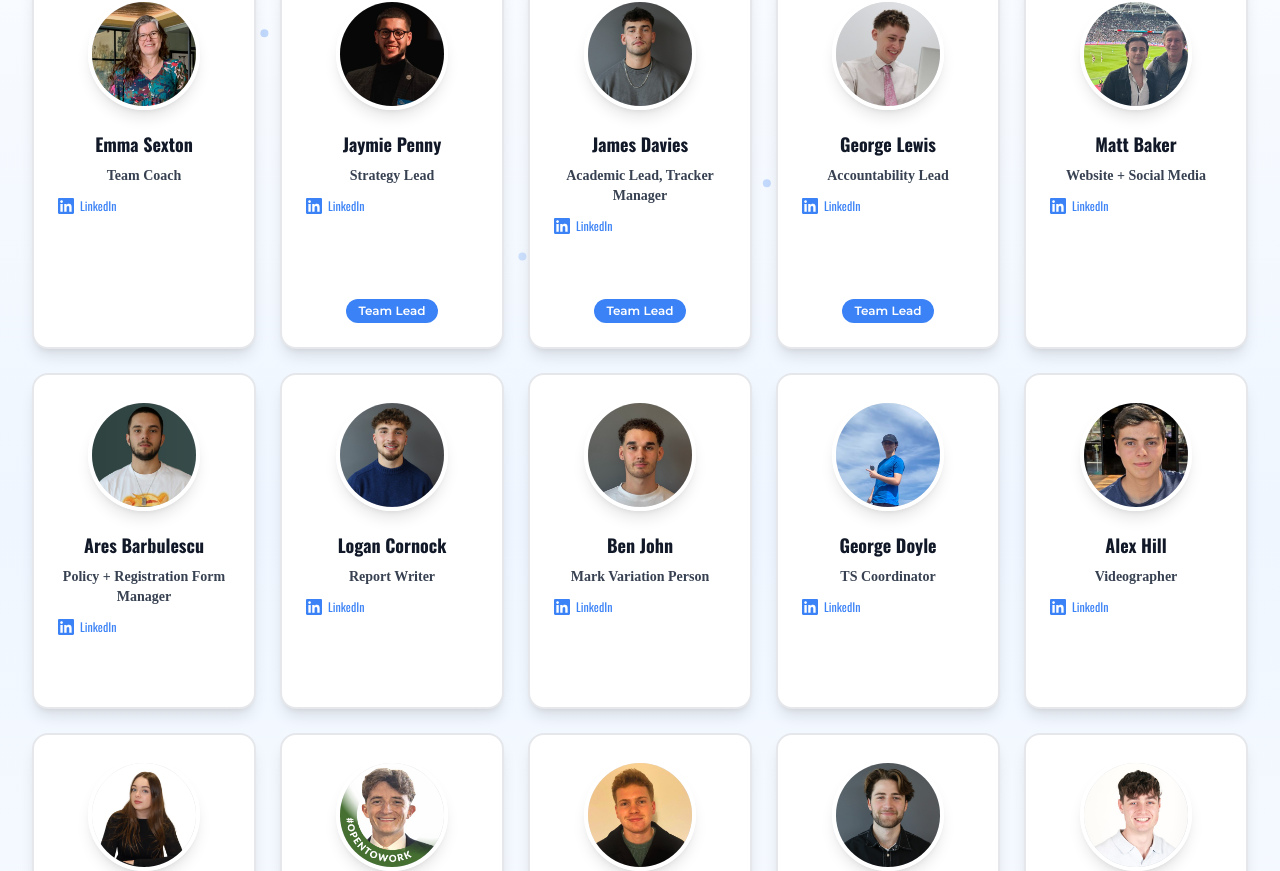
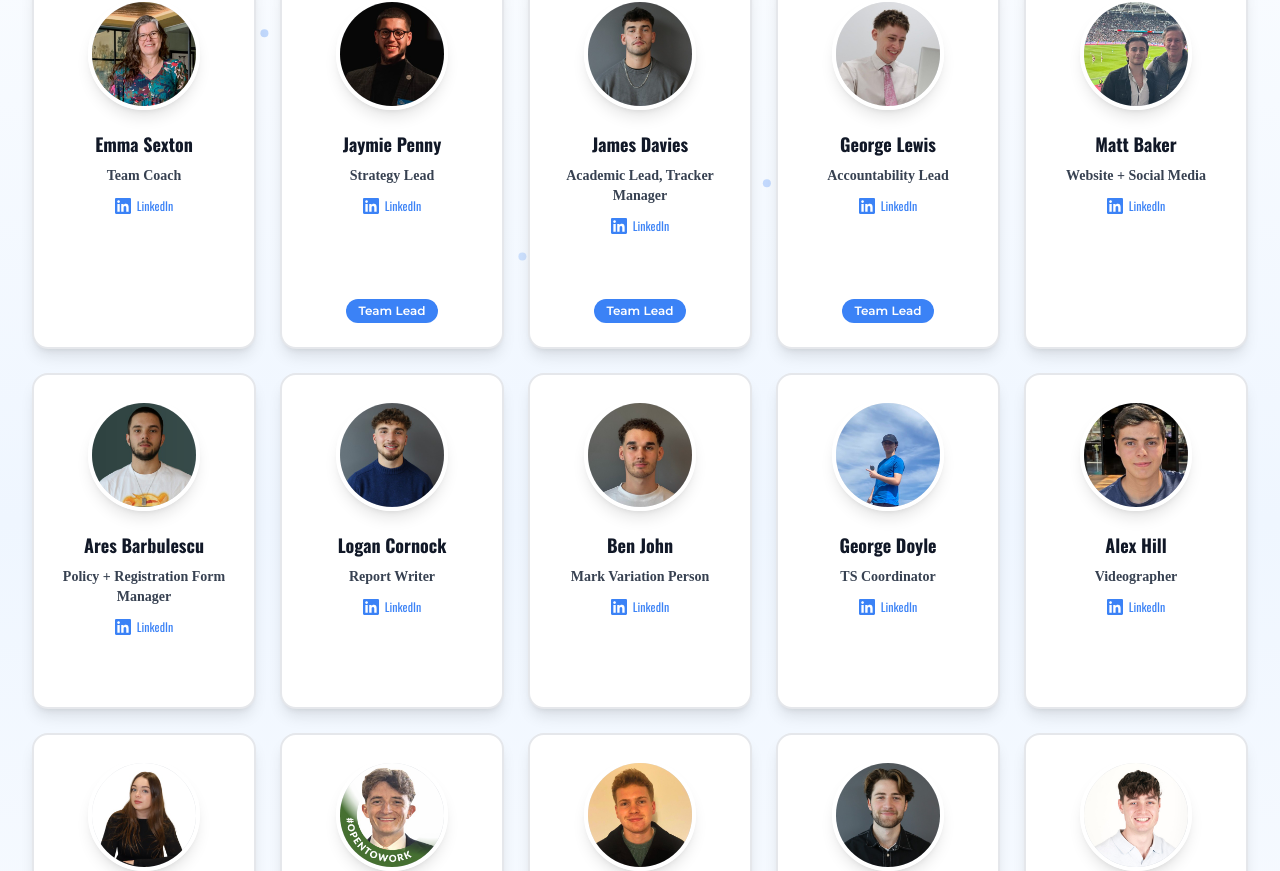
Before and after one commit to Mattpbaker/Apollo, a Next.js app: page / in a window 1280 px wide. Shown: the part 4091-4962 px from the top of the page. Built offline with nearby package versions, Linux system fonts and the light colour scheme; a web font is replaced by a local one.

Commit message:
Center LinkedIn buttons on member cards

```diff
--- a/components/Members.tsx
+++ b/components/Members.tsx
@@ -334,13 +334,14 @@ export default function Members() {
                 </p>
               </div>
               {member.linkedin && (
+                <div className="flex justify-center mb-3">
                   <motion.a
                     whileHover={{ scale: 1.1 }}
                     whileTap={{ scale: 0.95 }}
                     href={member.linkedin}
                     target="_blank"
                     rel="noopener noreferrer"
-                  className="inline-flex items-center gap-1.5 text-apollo-blue hover:text-blue-600 transition-colors text-xs font-subtitle relative z-10 mb-3"
+                    className="inline-flex items-center gap-1.5 text-apollo-blue hover:text-blue-600 transition-colors text-xs font-subtitle relative z-10"
                     onClick={(e) => e.stopPropagation()}
                   >
                     <svg
@@ -353,6 +354,7 @@ export default function Members() {
                     </svg>
                     LinkedIn
                   </motion.a>
+                </div>
               )}
               {member.roles && member.roles.length > 0 && (
                 <motion.div
```
Lines whose indentation alone changed are shown as unchanged.
